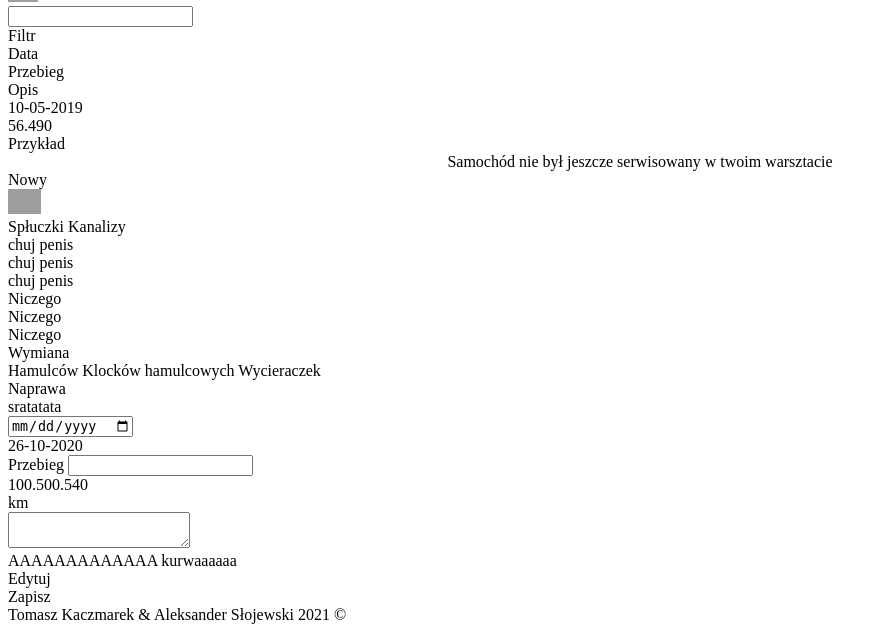
After one commit to Tomasz1026/AutoBook, a PHP site: page /add.php in a window 1280 px wide. The commit adds this page. Shown: the part 333-965 px from the top of the page, without its empty margins (0-887 px from the left). Run offline with PHP 8.4, Linux system fonts and the light colour scheme; a user stored in the database is signed in; data comes from the database, SQL or seed files in the repository; some libraries are stand-ins or nearby versions; grey boxes are pictures that could not be loaded.

Commit message:
moja robota

```diff
--- /dev/null
+++ b/js/cartable_script.js
@@ -0,0 +1,6 @@
+$(".row").on("click", function() {
+
+    $("form").find("input[name='vin']").val($( this ).find("#vin").html())
+
+    $("form").find("input[type='submit']").click()
+})
--- /dev/null
+++ b/php/add.php
@@ -0,0 +1,145 @@
+<?php
+ require_once "conn.php";
+
+    session_start();
+    if(!(isset($_SESSION['user_logged']) && $_SESSION['user_logged']==true))
+    {
+        header("Location: index.php");
+        exit();
+    }
+?>
+<!DOCTYPE html>
+<html lang="pl">
+<head>
+    <meta charset="UTF-8">
+    <meta name="viewport" content="width=device-width, initial-scale=1">
+    <title>Nazwa pojazdu</title>
+
+    <link rel="stylesheet" href="../style/add.css">
+
+    <script src="../js/jquery.js"></script>
+
+</head>
+<body>
+    <header>
+        <img id="logo" src="../img/logo.svg">
+        <span>AutoBook</span>
+        <img id="profile" src="../img/profile.svg">
+    </header>
+    <div id="main">
+        <div id="service_list_element">
+            <div id="search_button"><img src="../img/lupa.svg" width="30px"></div>
+            <input type="text" id="search_text">
+            <div id="search_filter">Filtr</div>
+            <div id="service_table">
+                <div id="table_header">
+                    <div id="table_header_date">Data</div>
+                    <div id="table_header_mileage">Przebieg</div>
+                    <div id="table_header_description">Opis</div>
+                </div>
+                <div class="row">
+                    <div id="date">10-05-2019</div>
+                    <div id="mileage">56.490</div>
+                    <div id="description">Przykład</div>
+                </div>
+                <?php
+                     $connection = @new mysqli($host, $db_user, $db_pass, $db_name);
+
+                     if($connection->connect_errno!=0)//connect error id: 0 - everything fine, >0 - something went wrong
+                     {
+                         echo "ERROR: ".$connection->connect_errno." Description: ".$connection->connect_error;//Show error number in browser. Disable 'Desccription' later
+                     } else {
+                         $vin = $_SESSION['vin'];
+                         //echo $vin;
+                         $sql_query_cars = "SELECT * FROM service WHERE vin='$vin'"; //Create query string
+
+                         if($result = @$connection->query($sql_query_cars)) //Send query to database. If everything goes fine return value true and save data to result variable
+                         {
+                             $num_of_cars = $result->num_rows;//Number of rows = number of user in this case
+                                     //echo $result;
+                             if($num_of_cars > 0)//If user exists save data to new variable and close (delete) variable result
+                             {
+                                 while($row = $result->fetch_assoc())
+                                 {
+                                     echo "<div class='row'><div id='date'>".date_format(date_create($row['date']), "d-m-Y")."</div><div id='mileage'>".$row['mileage']."</div><div id='description'>".$row['description']."</div></div>";
+                                 }
+
+                                 $result->close();
+                                 //$_SESSION['number_of_rows'] = $num_of_cars;
+
+                                 //header('Location: main.php');//Open page
+                             } else {
+                                 echo "<div class='row' style='text-align: center;'>Samochód nie był jeszcze serwisowany w twoim warsztacie</div>";
+                             }
+                         }
+
+                         $connection->close();
+                     }
+
+                ?>
+            </div>
+        </div>
+        <form id="richer_description">
+            <div class="description_button" id="new">Nowy</div>
+            <div class="description_button" id="add">
+                <img src="../img/addSign.svg" height="25px">
+                <span id="list">
+                    <div class="category">
+                        <div class="sub_list">
+                            <span>Spłuczki</span>
+                            <span>Kanalizy</span>
+                            <div class="category">
+                                <div class="sub_list">
+                                    <span>chuj</span>
+                                    <span>penis</span>
+                                    <div class="category">
+                                        <div class="sub_list">
+                                            <span>chuj</span>
+                                            <span>penis</span>
+                                            <div class="category">
+                                                <div class="sub_list">
+                                                    <span>chuj</span>
+                                                    <span>penis</span>
+                                                </div>
+                                                <span>Niczego</span>
+                                            </div>
+                                        </div>
+                                        <span>Niczego</span>
+                                    </div>
+                                </div>
+                                <span>Niczego</span>
+                            </div>
+                        </div>
+                        <span>Wymiana</span>
+                    </div>
+                    <div class="category">
+                        <div class="sub_list">
+                            <span>Hamulców</span>
+                            <span>Klocków hamulcowych</span>
+                            <span>Wycieraczek</span>
+                        </div>
+                        <span>Naprawa</span>
+                    </div>
+                    <div class="category">sratatata</div>
+                </span>
+            </div>
+            <div id="table_header">
+                <input type="date" id="date_input">
+                <div id="passive_date">26-10-2020</div>
+                <span>Przebieg</span>
+                <input type="number" id="mileage_input">
+                <div id="passive_mileage">100.500.540</div>
+                <span>km</span>
+            </div>
+            <textarea></textarea>
+            <div id="passive_textarea">AAAAAAAAAAAAA kurwaaaaaa</div>
+            <div class="description_button" id="edit">Edytuj</div>
+            <div class="description_button" id="save">Zapisz</div>
+        </div>
+    </form>
+    <footer>
+        <span>Tomasz Kaczmarek & Aleksander Słojewski 2021 &copy;</span>
+    </footer>
+    <script type ="text/javascript" src="../js/add_scripts.js"></script>
+</body>
+</html>
--- a/php/index.php
+++ b/php/index.php
@@ -3,7 +3,7 @@
 
     if(isset($_SESSION['user_logged']) && $_SESSION['user_logged']==true)
     {
-        header("Location: main.php");
+        header("Location: cartable.php");
         exit();
     }
 ?>
--- a/style/cartable.css
+++ b/style/cartable.css
@@ -230,7 +230,9 @@ footer{
 }
 
 
-
+#hidden_form {
+    display: none;
+}
 
 
 
```
Also changed, not shown: js/add_scripts.js (+22 -26 lines), php/cartable.php (added, +93 -0 lines), php/login.php (+5 -4 lines), php/services.php (added, +8 -0 lines), php/update_services.php (added, +32 -0 lines).
